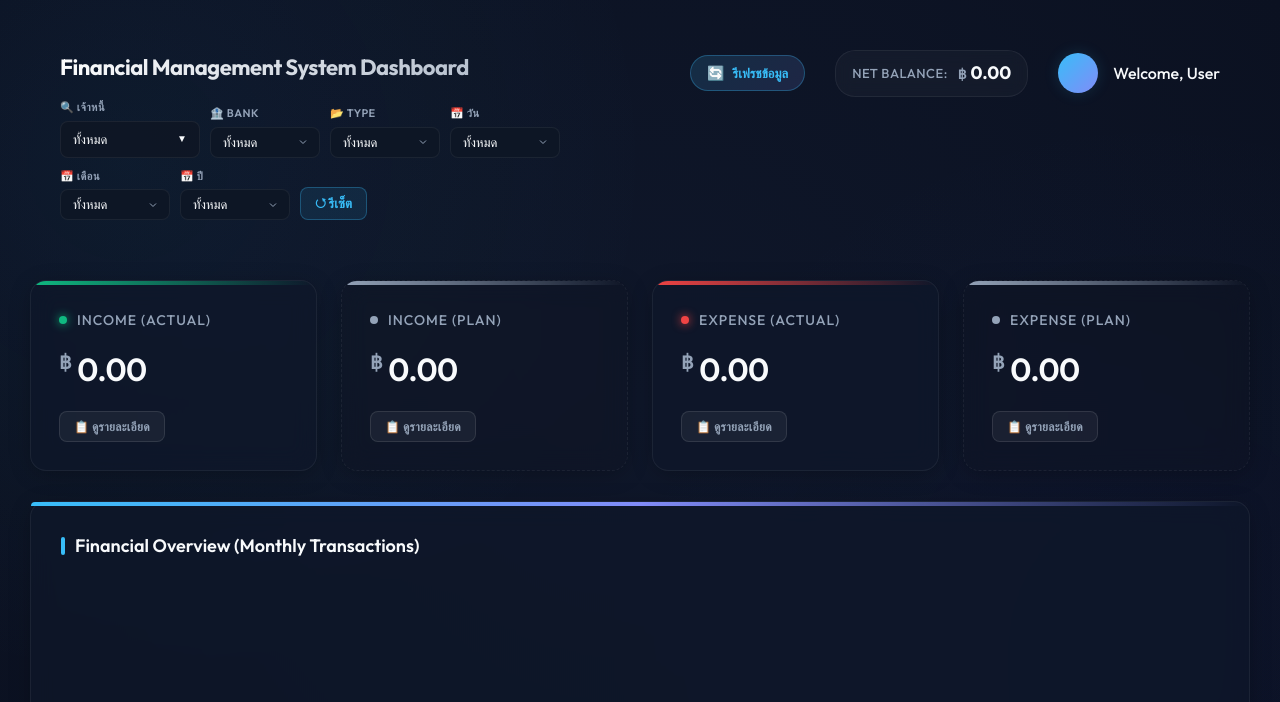
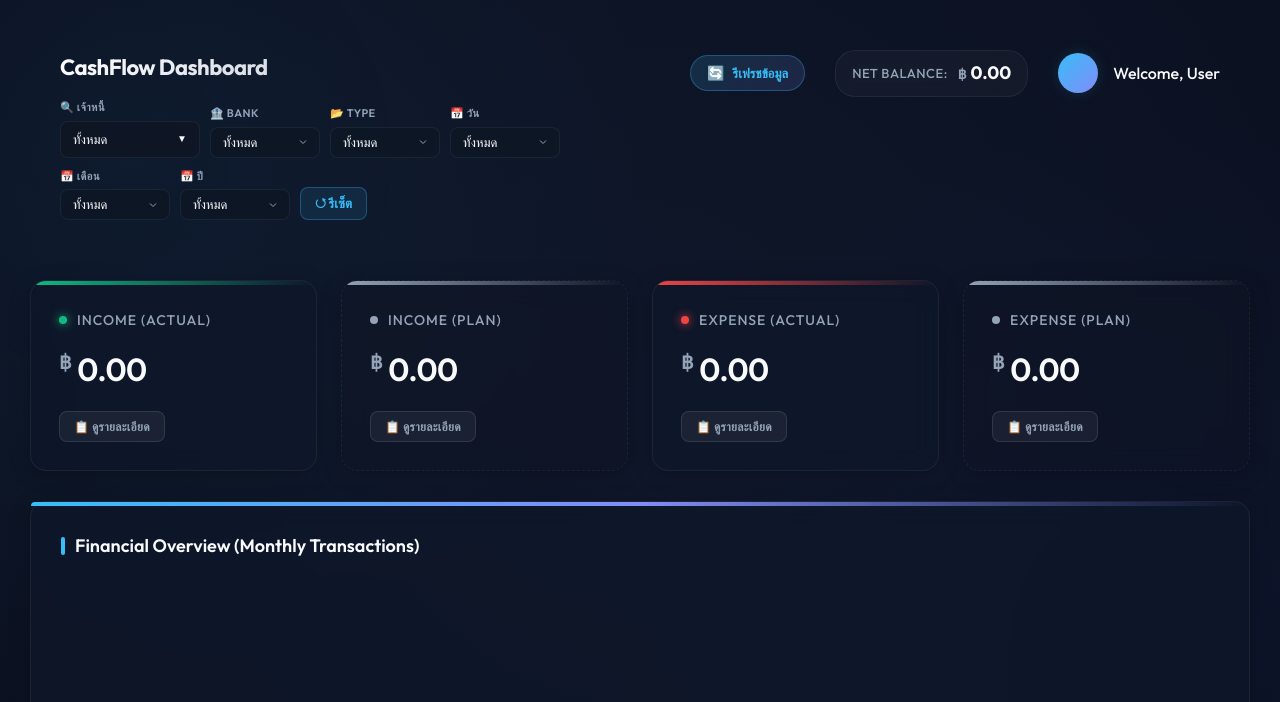
Before and after one commit to it-devs2/CashFlow, a plain HTML site: page index.html in a window 1280 px wide. Shown: the top 702 px of the page. Drawn offline with nearby package versions, Linux system fonts and the light colour scheme; no server answers.

Commit message:
Add files via upload

```diff
--- a/index.html
+++ b/index.html
@@ -5,6 +5,13 @@
     <meta charset="UTF-8">
     <meta name="viewport" content="width=device-width, initial-scale=1.0, maximum-scale=1.0, user-scalable=no">
     <title>CashFlow</title>
+
+    <!-- Meta tags for link sharing -->
+    <meta name="description" content="CashFlow - Premium Financial Dashboard">
+    <meta property="og:title" content="CashFlow">
+    <meta property="og:description" content="Premium Financial Management System Dashboard">
+    <meta property="og:type" content="website">
+
     <!-- Modern Font: Inter -->
     <link href="https://fonts.googleapis.com/css2?family=Inter:wght@300;400;500;600;700&display=swap" rel="stylesheet">
     <link rel="stylesheet" href="style.css">
@@ -28,7 +35,7 @@
         <!-- Header -->
         <header class="dashboard-header">
             <div class="header-left">
-                <h1>Financial Management System Dashboard</h1>
+                <h1>CashFlow Dashboard</h1>
                 <!-- Inline Filter Bar -->
                 <div class="header-filters" id="header-filters">
                     <div class="hfilter-group" style="position:relative;">
```
